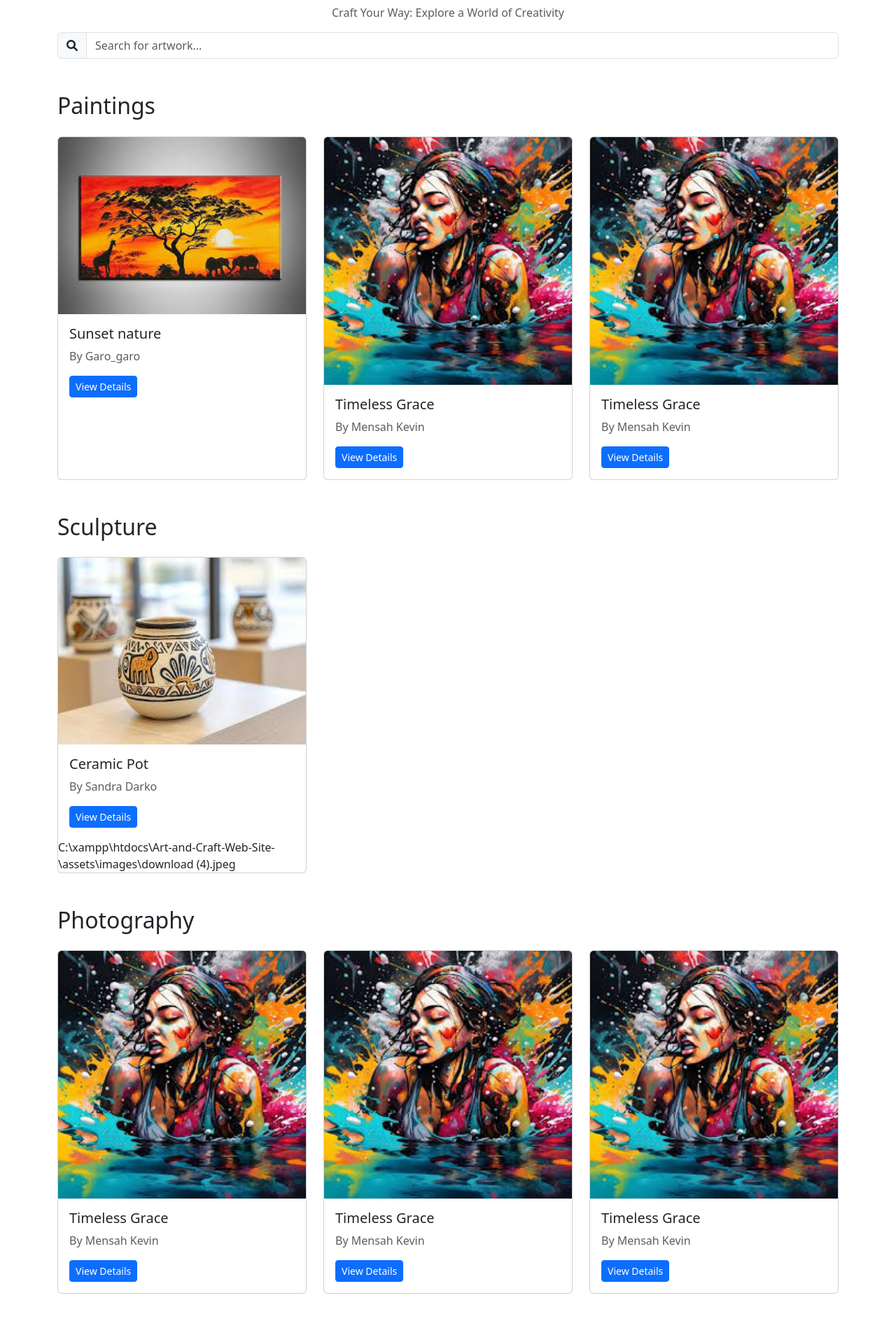
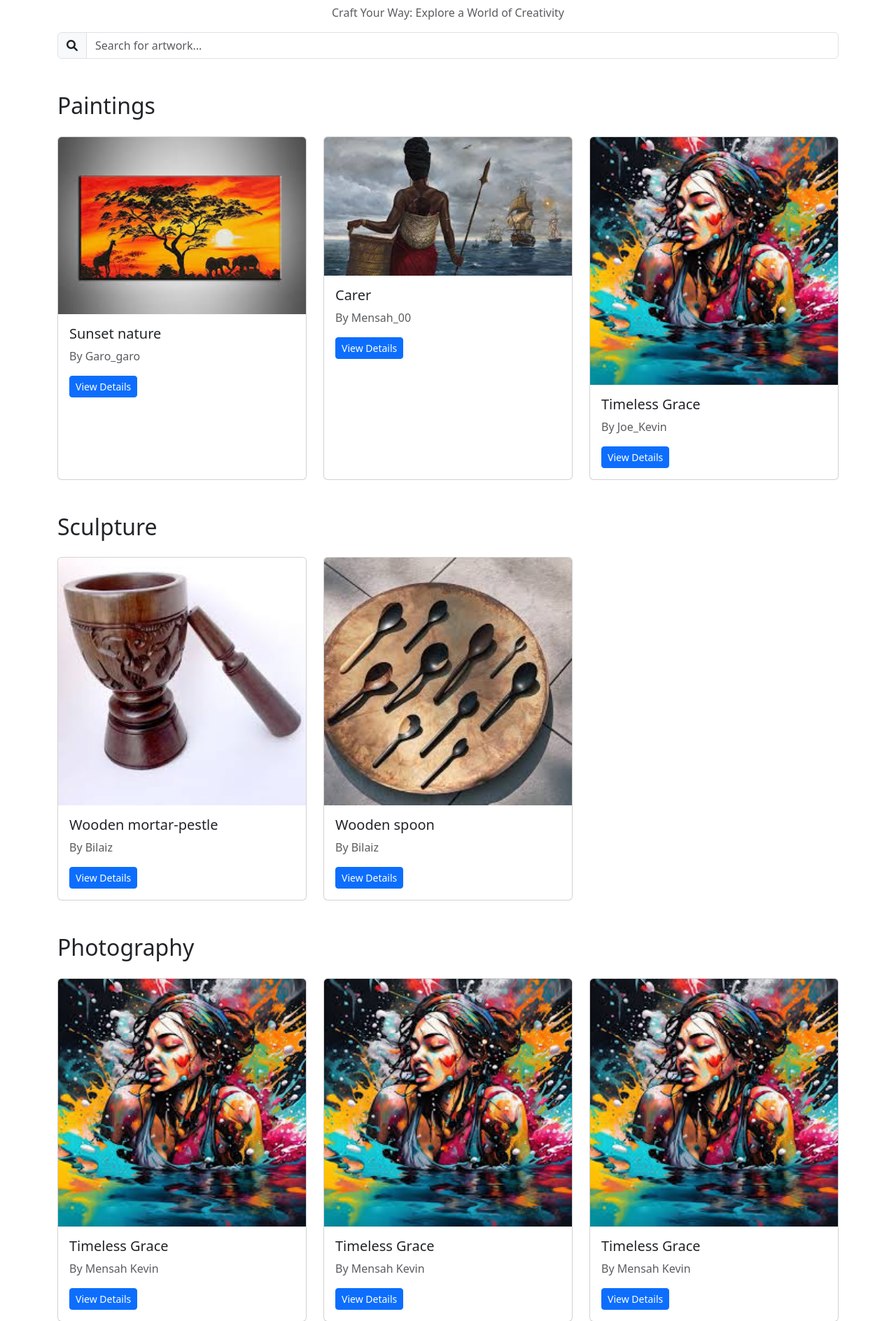
Before and after one commit to Babra-source/Art-and-Craft-Web-Site-, a PHP site: page /view/showcase.php in a window 1280 px wide. Shown: the part 176-2064 px from the top of the page at 70% size. Run offline with PHP 8.4, Linux system fonts and the light colour scheme.

Commit message:
'update'

```diff
--- a/index.html
+++ b/index.html
@@ -27,15 +27,9 @@
                         <a href="#" class="header-title">The Arts and Crafts Hub</a>
                         <nav>
                             <ul class="nav-list">
-<<<<<<< HEAD
                                 <!-- <li><a href="view/signup.php" class="nav-link">Sign Up </a></li> -->
                                 <!-- <li><a href="view/login.php" class="nav-link">Sign In</a></li> -->
                                 <li><a href="view/about.php" class="nav-link">About</a></li>
-=======
-                                <li><a href="view/signup.php" class="nav-link">Sign Up  </a></li>
-                                <li><a href="view/login.php" class="nav-link">Sign In  </a></li>
-                                <li><a href="view/about_page.php" class="nav-link">About</a></li>
->>>>>>> b7fa7b9f6a7e04a2d4b57762874cc64cd31ce0ec
                             </ul>
                         </nav>
                     </div>
--- a/view/showcase.php
+++ b/view/showcase.php
@@ -60,10 +60,10 @@
 
                 <div class="col">
                     <div class="card h-100">
-                        <img src="assets/images/art3.jpg" class="card-img-top" alt="Timeless Grace">
+                        <img src="../assets/images/art2.jpg" class="card-img-top" alt="painting">
                         <div class="card-body">
-                            <h5 class="card-title">Timeless Grace</h5>
-                            <p class="card-text text-muted">By Mensah Kevin</p>
+                            <h5 class="card-title">Carer</h5>
+                            <p class="card-text text-muted">By Mensah_00</p>
                             <a href="details.html" class="btn btn-primary btn-sm">View Details</a>
                         </div>
                     </div>
@@ -71,33 +71,45 @@
 
                 <div class="col">
                     <div class="card h-100">
-                        <img src="assets/images/art3.jpg" class="card-img-top" alt="Timeless Grace">
+                        <img src="..assets/images/art3.jpg" class="card-img-top" alt="Timeless Grace">
                         <div class="card-body">
                             <h5 class="card-title">Timeless Grace</h5>
-                            <p class="card-text text-muted">By Mensah Kevin</p>
+                            <p class="card-text text-muted">By Joe_Kevin</p>
                             <a href="details.html" class="btn btn-primary btn-sm">View Details</a>
                         </div>
                     </div>
                 </div>
-                <!-- Add more cards here -->
+
             </div>
         </section>
 
         <section class="mt-5">
             <h2 class="mb-4">Sculpture</h2>
             <div class="row row-cols-1 row-cols-md-3 g-4">
-                <!-- Artwork Card Example -->
+                <!-- Artwork Card-->
                 <div class="col">
                     <div class="card h-100">
-                        <img src="..assets/images/art5.jpg" class="card-img-top" alt="Ceramic Pot">
+                        <img src="../assets/images/download (4).jpeg" class="card-img-top" alt="mortar">
                         <div class="card-body">
-                            <h5 class="card-title">Ceramic Pot</h5>
-                            <p class="card-text text-muted">By Sandra Darko</p>
+                            <h5 class="card-title">Wooden mortar-pestle</h5>
+                            <p class="card-text text-muted">By Bilaiz</p>
                             <a href="details.html" class="btn btn-primary btn-sm">View Details</a>
-                        </div>C:\xampp\htdocs\Art-and-Craft-Web-Site-\assets\images\download (4).jpeg
+                        </div>
                     </div>
                 </div>
-                <!-- Add more cards here -->
+
+                <div class="col">
+                    <div class="card h-100">
+                        <img src="../assets/images/spoon.jpeg" class="card-img-top" alt="spoon">
+                        <div class="card-body">
+                            <h5 class="card-title">Wooden spoon</h5>
+                            <p class="card-text text-muted">By Bilaiz</p>
+                            <a href="details.html" class="btn btn-primary btn-sm">View Details</a>
+                        </div>
+                    </div>
+                </div>
+
+
             </div>
         </section>
 
@@ -185,7 +197,7 @@
 
                 <div class="col">
                     <div class="card h-100">
-                        <img src="..assets/images/art3.jpg" class="card-img-top" alt="Timeless Grace">
+                        <img src="../assets/images/art4.jpg" class="card-img-top" alt="decor">
                         <div class="card-body">
                             <h5 class="card-title">Timeless Grace</h5>
                             <p class="card-text text-muted">By Mensah Kevin</p>
@@ -196,7 +208,7 @@
 
                 <div class="col">
                     <div class="card h-100">
-                        <img src="../assets/images/art3.jpg" class="card-img-top" alt="digital_painting">
+                        <img src="../assets/images/art6.jpg" class="card-img-top" alt="digital_painting">
                         <div class="card-body">
                             <h5 class="card-title">Timeless Grace</h5>
                             <p class="card-text text-muted">By Mensah Kevin</p>
```
Also changed, not shown: assets/css/styles.css (+11 -11 lines).
